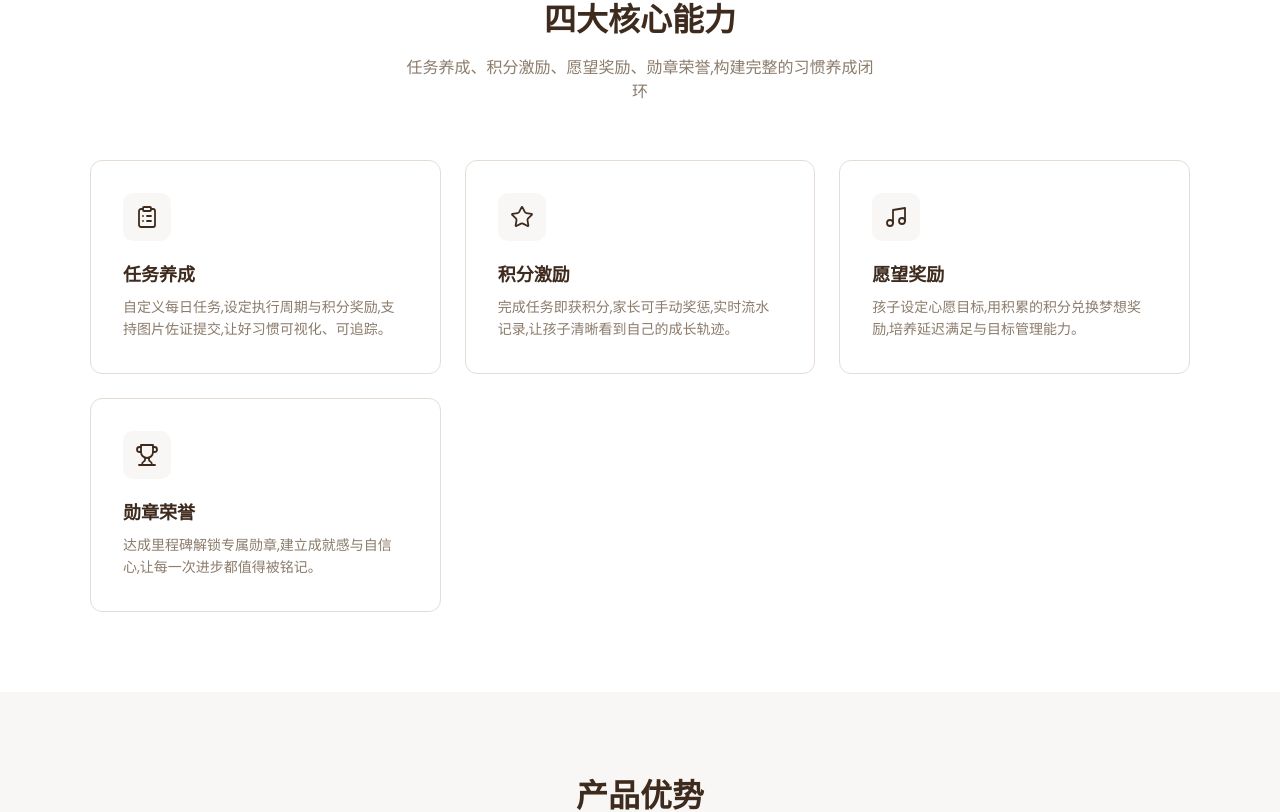
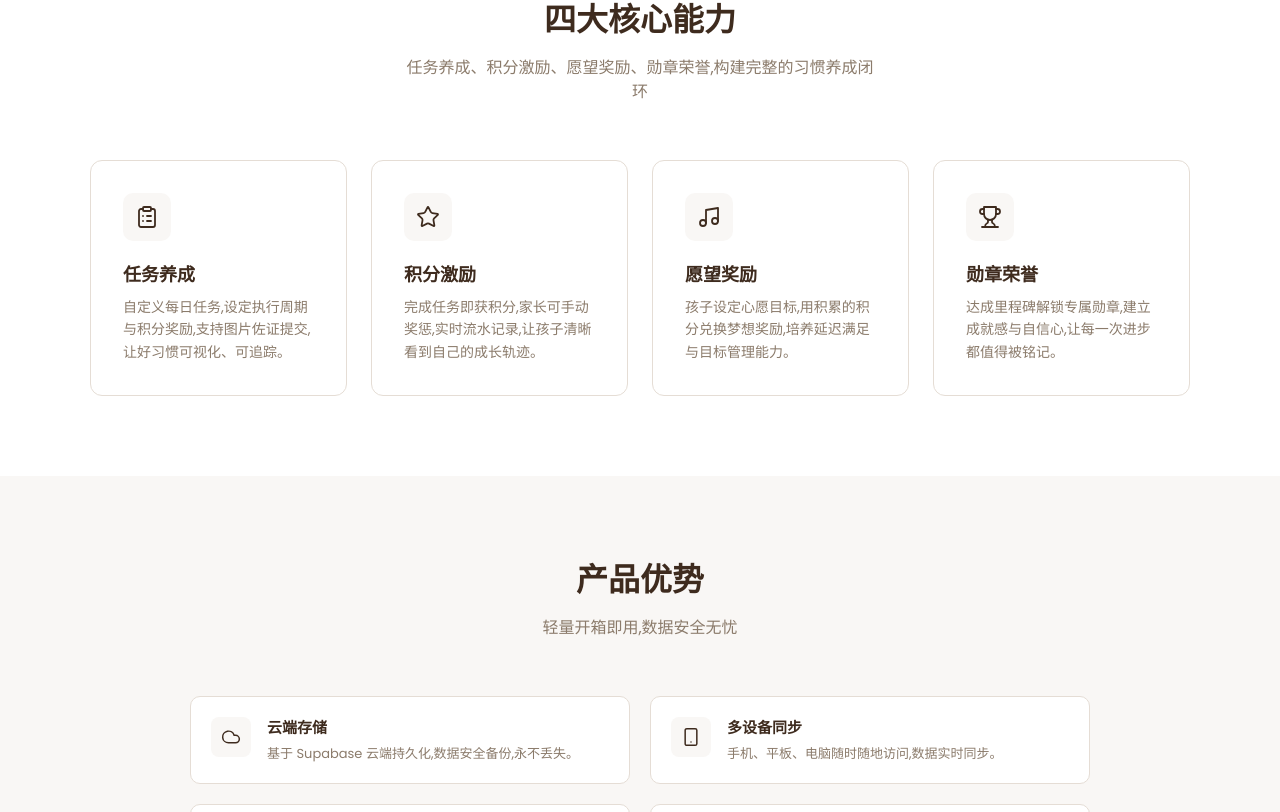
Before and after one commit to allenxing/rewards-daily, a Next.js app: page / in a window 1280 px wide. Shown: the part 626-1438 px from the top of the page. Built offline with nearby package versions, Linux system fonts and the light colour scheme; no server answers.

Commit message:
fix: landing 四大核心能力 4列网格 — desktop 4列, 平板 2列, 手机 1列

```diff
--- a/app/landing.module.css
+++ b/app/landing.module.css
@@ -237,10 +237,22 @@
 
 .featuresGrid {
   display: grid;
-  grid-template-columns: repeat(auto-fit, minmax(260px, 1fr));
+  grid-template-columns: repeat(4, 1fr);
   gap: 24px;
   max-width: 1100px;
   margin: 0 auto;
+}
+
+@media (max-width: 900px) {
+  .featuresGrid {
+    grid-template-columns: repeat(2, 1fr);
+  }
+}
+
+@media (max-width: 540px) {
+  .featuresGrid {
+    grid-template-columns: 1fr;
+  }
 }
 
 .featureCard {
@@ -357,10 +369,6 @@
     padding: 48px 24px;
   }
 
-  .featuresGrid {
-    grid-template-columns: 1fr;
-  }
-
   .advantagesGrid {
     grid-template-columns: 1fr;
   }
```
